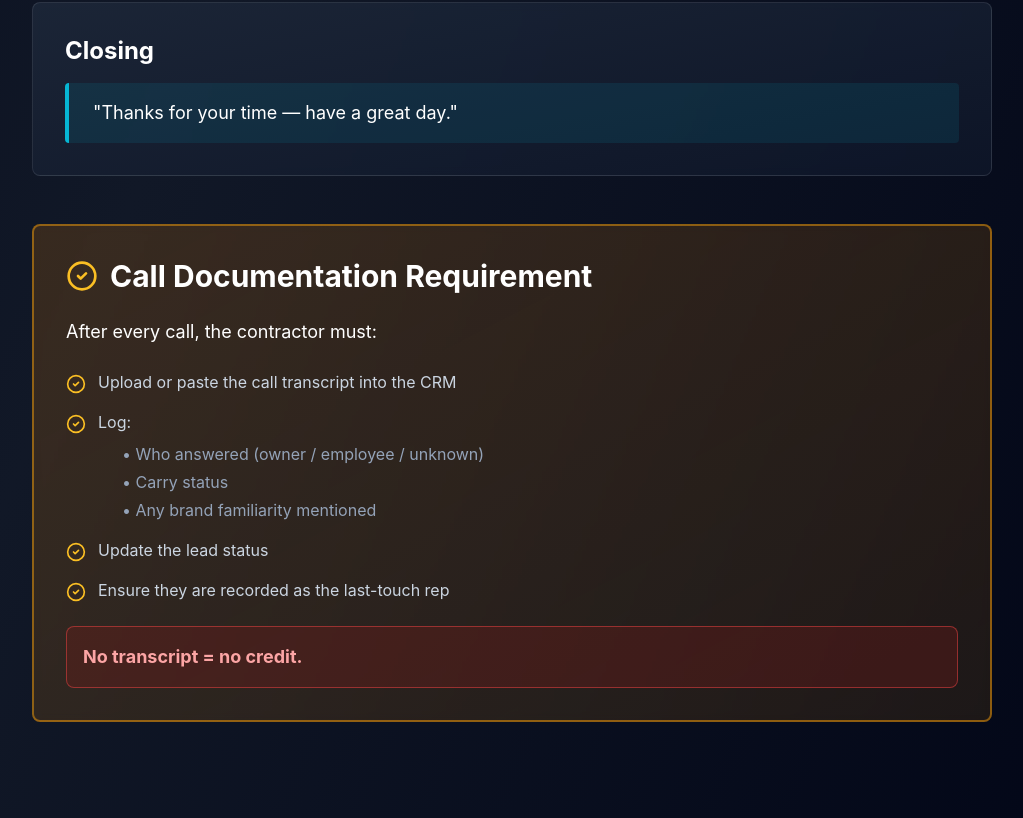
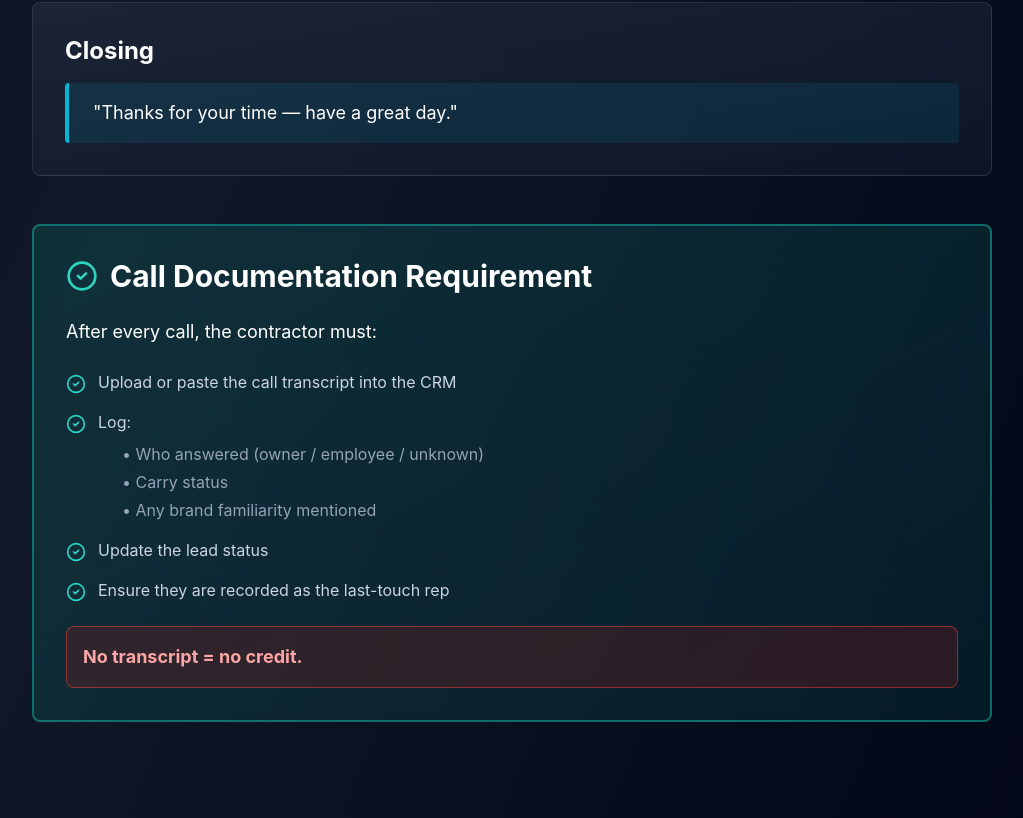
Before and after one commit to Triplecitiestech/staging, a Next.js app: page /admin/projects/olujo-docs/call-handling in a window 1280 px wide. Shown: the part 2213-3031 px from the top of the page, without its empty margins (128-1151 px from the left). Built offline with nearby package versions, Linux system fonts and the light colour scheme.

Commit message:
Update Olujo call handling page: change amber colors to teal

```diff
--- a/src/app/admin/projects/olujo-docs/call-handling/page.tsx
+++ b/src/app/admin/projects/olujo-docs/call-handling/page.tsx
@@ -182,19 +182,19 @@ export default function CallHandlingPage() {
         </section>
 
         {/* Documentation Requirement */}
-        <section className="mb-12 bg-gradient-to-br from-amber-600/20 to-amber-500/10 backdrop-blur-sm border-2 border-amber-500/50 rounded-lg p-8">
+        <section className="mb-12 bg-gradient-to-br from-teal-600/20 to-teal-500/10 backdrop-blur-sm border-2 border-teal-500/50 rounded-lg p-8">
           <div className="flex items-center gap-3 mb-6">
-            <CheckCircle2 className="w-8 h-8 text-amber-400" />
+            <CheckCircle2 className="w-8 h-8 text-teal-400" />
             <h2 className="text-3xl font-bold text-white">Call Documentation Requirement</h2>
           </div>
           <p className="text-white text-lg mb-6">After every call, the contractor must:</p>
           <div className="space-y-4">
             <div className="flex items-start gap-3">
-              <CheckCircle2 size={20} className="text-amber-400 flex-shrink-0 mt-1" />
+              <CheckCircle2 size={20} className="text-teal-400 flex-shrink-0 mt-1" />
               <span className="text-slate-300">Upload or paste the call transcript into the CRM</span>
             </div>
             <div className="flex items-start gap-3">
-              <CheckCircle2 size={20} className="text-amber-400 flex-shrink-0 mt-1" />
+              <CheckCircle2 size={20} className="text-teal-400 flex-shrink-0 mt-1" />
               <div className="flex-1">
                 <p className="text-slate-300 mb-2">Log:</p>
                 <ul className="ml-6 space-y-1 text-slate-400">
@@ -205,11 +205,11 @@ export default function CallHandlingPage() {
               </div>
             </div>
             <div className="flex items-start gap-3">
-              <CheckCircle2 size={20} className="text-amber-400 flex-shrink-0 mt-1" />
+              <CheckCircle2 size={20} className="text-teal-400 flex-shrink-0 mt-1" />
               <span className="text-slate-300">Update the lead status</span>
             </div>
             <div className="flex items-start gap-3">
-              <CheckCircle2 size={20} className="text-amber-400 flex-shrink-0 mt-1" />
+              <CheckCircle2 size={20} className="text-teal-400 flex-shrink-0 mt-1" />
               <span className="text-slate-300">Ensure they are recorded as the last-touch rep</span>
             </div>
           </div>
```
